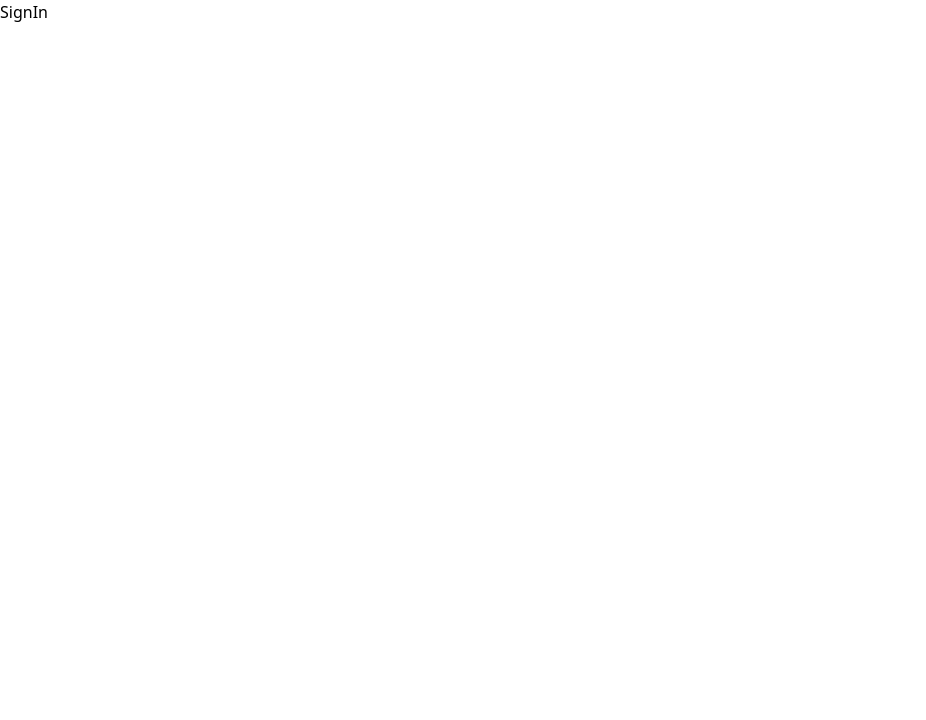
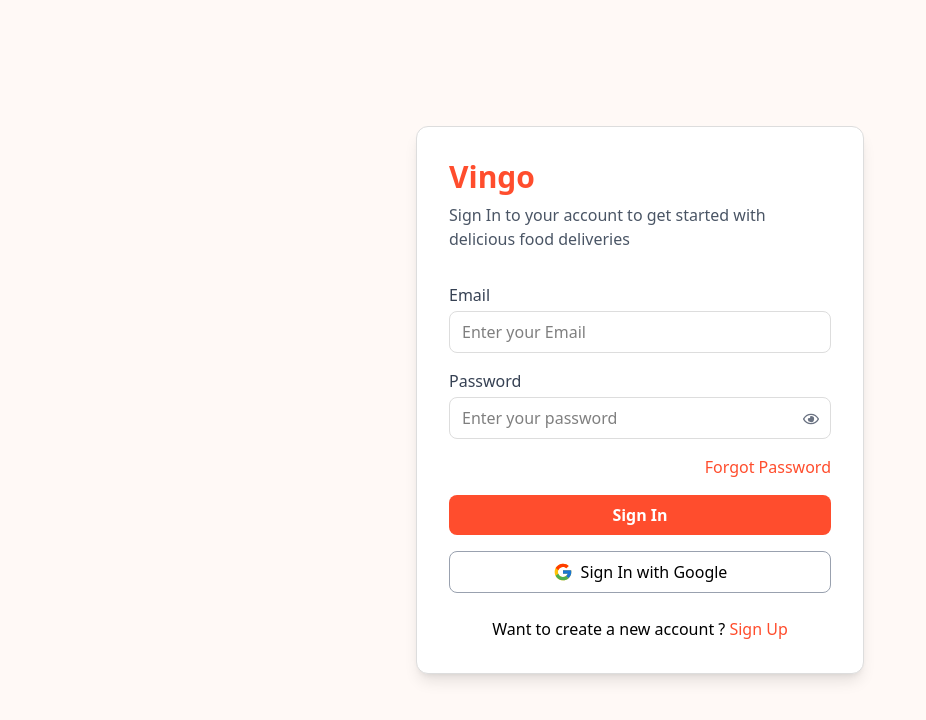
Before and after one commit to singlacodes/realtime-food-ordering-system, a React app in the folder frontend/: page /signin in a window 1280 px wide. Shown: the top 720 px of the page, without its empty margins (0-926 px from the left). Built offline with nearby package versions, Linux system fonts and the light colour scheme; the HTML template or start-up script is replaced by a standard one.

Commit message:
Forgot Password issues rectified

```diff
--- a/frontend/package.json
+++ b/frontend/package.json
@@ -16,6 +16,7 @@
     "react-dom": "^19.2.0",
     "react-icons": "^5.5.0",
     "react-router-dom": "^7.11.0",
+    "react-spinners": "^0.17.0",
     "tailwindcss": "^4.1.18"
   },
   "devDependencies": {
--- a/frontend/src/App.jsx
+++ b/frontend/src/App.jsx
@@ -2,6 +2,7 @@ import React from 'react'
 import { Route, Routes } from 'react-router-dom'
 import SignUp from './pages/SignUp'
 import SignIn from './pages/SignIn'
+import ForgotPassword from './pages/ForgotPassword'
 
 
 export const serverUrl="http://localhost:8000"
@@ -10,6 +11,8 @@ function App() {
     <Routes>
       <Route path='/signup' element={<SignUp/>} />
       <Route path='/signin' element={<SignIn/>} />
+      <Route path='/forgot-password' element={<ForgotPassword/>} />
+
     </Routes>
   )
 }
--- /dev/null
+++ b/frontend/src/pages/ForgotPassword.jsx
@@ -0,0 +1,111 @@
+import axios from 'axios';
+import React, { useState } from 'react'
+import { IoIosArrowRoundBack } from "react-icons/io";
+import { useNavigate } from 'react-router-dom';
+import { serverUrl } from '../App';
+import { ClipLoader } from 'react-spinners';
+function ForgotPassword() {
+  const [step, setStep] = useState(1)
+  const [email,setEmail]=useState("")
+  const [otp,setOtp]=useState("")
+  const [newPassword,setNewPassword]=useState("")
+  const [confirmPassword,setConfirmPassword]=useState("")
+  const [err,setErr]=useState("")
+  const navigate=useNavigate()
+const [loading,setLoading]=useState(false)
+  const handleSendOtp=async () => {
+    setLoading(true)
+    try {
+      const result=await axios.post(`${serverUrl}/api/auth/send-otp`,{email},{withCredentials:true})
+      console.log(result)
+      setErr("")
+      setStep(2)
+      setLoading(false)
+    } catch (error) {
+       setErr(error?.response?.data?.message)
+       setLoading(false)
+    }
+  }
+  const handleVerifyOtp=async () => {
+      setLoading(true)
+    try {
+      const result=await axios.post(`${serverUrl}/api/auth/verify-otp`,{email,otp},{withCredentials:true})
+      console.log(result)
+      setErr("")
+      setStep(3)
+        setLoading(false)
+    } catch (error) {
+        setErr(error?.response?.data?.message)
+          setLoading(false)
+    }
+  }
+  const handleResetPassword=async () => {
+    if(newPassword!=confirmPassword){
+      return null
+    }
+    setLoading(true)
+    try {
+      const result=await axios.post(`${serverUrl}/api/auth/reset-password`,{email,newPassword},{withCredentials:true})
+      setErr("")
+      console.log(result)
+        setLoading(false)
+      navigate("/signin")
+    } catch (error) {
+     setErr(error?.response?.data?.message)
+       setLoading(false)
+    }
+  }
+  return (
+    <div className='flex w-full items-center justify-center min-h-screen p-4 bg-[#fff9f6]'>
+      <div className='bg-white rounded-xl shadow-lg w-full max-w-md p-8'>
+        <div className='flex items-center  gap-4 mb-4'>
+          <IoIosArrowRoundBack size={30} className='text-[#ff4d2d] cursor-pointer' onClick={()=>navigate("/signin")}/>
+          <h1 className='text-2xl font-bold text-center text-[#ff4d2d]'>Forgot Password</h1>
+        </div>
+        {step == 1
+          &&
+          <div>
+ <div className='mb-6'>
+                    <label htmlFor="email" className='block text-gray-700 font-medium mb-1'>Email</label>
+                    <input type="email" className='w-full border-[1px] border-gray-200 rounded-lg px-3 py-2 focus:outline-none  ' placeholder='Enter your Email' onChange={(e)=>setEmail(e.target.value)} value={email} required/>
+                </div>
+                <button className={`w-full font-semibold py-2 rounded-lg transition duration-200 bg-[#ff4d2d] text-white hover:bg-[#e64323] cursor-pointer`} onClick={handleSendOtp} disabled={loading}>
+                {loading?<ClipLoader size={20} color='white'/>:"Send Otp"}
+            </button>
+                 {err && <p className='text-red-500 text-center my-[10px]'>*{err}</p>}
+          </div>}
+
+         {step == 2
+          &&
+          <div>
+ <div className='mb-6'>
+                    <label htmlFor="email" className='block text-gray-700 font-medium mb-1'>OTP</label>
+                    <input type="email" className='w-full border-[1px] border-gray-200 rounded-lg px-3 py-2 focus:outline-none  ' placeholder='Enter OTP' onChange={(e)=>setOtp(e.target.value)} value={otp} required/>
+                </div>
+                <button className={`w-full font-semibold py-2 rounded-lg transition duration-200 bg-[#ff4d2d] text-white hover:bg-[#e64323] cursor-pointer`} onClick={handleVerifyOtp} disabled={loading}>
+                {loading?<ClipLoader size={20} color='white'/>:"Verify"}
+            </button>
+                {err && <p className='text-red-500 text-center my-[10px]'>*{err}</p>}
+          </div>}
+          {step == 3
+          &&
+          <div>
+ <div className='mb-6'>
+                    <label htmlFor="newPassword" className='block text-gray-700 font-medium mb-1'>New Password</label>
+                    <input type="email" className='w-full border-[1px] border-gray-200 rounded-lg px-3 py-2 focus:outline-none  ' placeholder='Enter New Password' onChange={(e)=>setNewPassword(e.target.value)} value={newPassword}/>
+                </div>
+                <div className='mb-6'>
+                    <label htmlFor="ConfirmPassword" className='block text-gray-700 font-medium mb-1'>Confirm Password</label>
+                    <input type="email" className='w-full border-[1px] border-gray-200 rounded-lg px-3 py-2 focus:outline-none  ' placeholder='Confirm Password' onChange={(e)=>setConfirmPassword(e.target.value)} value={confirmPassword} required/>
+                </div>
+                <button className={`w-full font-semibold py-2 rounded-lg transition duration-200 bg-[#ff4d2d] text-white hover:bg-[#e64323] cursor-pointer`} onClick={handleResetPassword} disabled={loading}>
+                {loading?<ClipLoader size={20} color='white'/>:"Reset Password"}
+            </button>
+                {err && <p className='text-red-500 text-center my-[10px]'>*{err}</p>}
+          </div>}
+      </div>
+    </div>
+  )
+}
+
+export default ForgotPassword
--- a/frontend/src/pages/SignIn.jsx
+++ b/frontend/src/pages/SignIn.jsx
@@ -1,9 +1,87 @@
 import React from 'react'
+import { useState } from 'react';
+import { FaRegEye } from "react-icons/fa";
+import { FaRegEyeSlash } from "react-icons/fa";
+import { FcGoogle } from "react-icons/fc";
+import { useNavigate } from 'react-router-dom';
+import ClipLoader from "react-spinners/ClipLoader";
+
+import axios from "axios"
+import { serverUrl } from '../App';
 
 function SignIn() {
-  return (
-    <div>SignIn</div>
-  )
+    const primaryColor = "#ff4d2d";
+    const hoverColor = "#e64323";
+    const bgColor = "#fff9f6";
+    const borderColor = "#ddd";
+    const [showPassword, setShowPassword] = useState(false)
+    const navigate=useNavigate()
+    const [email,setEmail]=useState("")
+    const [password,setPassword]=useState("")
+    const [err,setErr]=useState("")
+    const [loading,setLoading]=useState(false)
+     const handleSignIn=async () => {
+        setLoading(true)
+        try {
+            const result=await axios.post(`${serverUrl}/api/auth/signin`,{
+                email,password
+            },{withCredentials:true})
+            setErr("")
+            setLoading(false)
+            navigate("/");
+        } catch (error) {
+           setErr(error?.response?.data?.message)
+           setLoading(false)
+        }
+     }
+      const handleGoogleAuth = () => {
+        // Logic to be added later
+        console.log("Google Auth Button Clicked");
+    }
+    return (
+        <div className='min-h-screen w-full flex items-center justify-center p-4' style={{ backgroundColor: bgColor }}>
+            <div className={`bg-white rounded-xl shadow-lg w-full max-w-md p-8 border-[1px] `} style={{
+                border: `1px solid ${borderColor}`
+            }}>
+                <h1 className={`text-3xl font-bold mb-2 `} style={{ color: primaryColor }}>Vingo</h1>
+                <p className='text-gray-600 mb-8'> Sign In to your account to get started with delicious food deliveries
+                </p>
+
+
+                {/* email */}
+
+                <div className='mb-4'>
+                    <label htmlFor="email" className='block text-gray-700 font-medium mb-1'>Email</label>
+                    <input type="email" className='w-full border rounded-lg px-3 py-2 focus:outline-none ' placeholder='Enter your Email' style={{ border: `1px solid ${borderColor}` }} onChange={(e)=>setEmail(e.target.value)} value={email} required/>
+                </div>
+                {/* password*/}
+
+                <div className='mb-4'>
+                    <label htmlFor="password" className='block text-gray-700 font-medium mb-1'>Password</label>
+                    <div className='relative'>
+                        <input type={`${showPassword ? "text" : "password"}`} className='w-full border rounded-lg px-3 py-2 focus:outline-none pr-10' placeholder='Enter your password' style={{ border: `1px solid ${borderColor}` }} onChange={(e)=>setPassword(e.target.value)} value={password} required/>
+
+                        <button className='absolute right-3 cursor-pointer top-[14px] text-gray-500' onClick={() => setShowPassword(prev => !prev)}>{!showPassword ? <FaRegEye /> : <FaRegEyeSlash />}</button>
+                    </div>
+                </div>
+                <div className='text-right mb-4 cursor-pointer text-[#ff4d2d] font-medium' onClick={()=>navigate("/forgot-password")}>
+                  Forgot Password
+                </div>
+
+
+            <button className={`w-full font-semibold py-2 rounded-lg transition duration-200 bg-[#ff4d2d] text-white hover:bg-[#e64323] cursor-pointer`} onClick={handleSignIn} disabled={loading}>
+                {loading?<ClipLoader size={20} color='white'/>:"Sign In"}
+            </button>
+      {err && <p className='text-red-500 text-center my-[10px]'>*{err}</p>}
+
+            <button className='w-full mt-4 flex items-center justify-center gap-2 border rounded-lg px-4 py-2 transition cursor-pointer duration-200 border-gray-400 hover:bg-gray-100' onClick={handleGoogleAuth}>
+<FcGoogle size={20}/>
+<span>Sign In with Google</span>
+            </button>
+            <p className='text-center mt-6 cursor-pointer' onClick={()=>navigate("/signup")}>Want to create a new account ?  <span className='text-[#ff4d2d]'>Sign Up</span></p>
+            </div>
+        </div>
+    )
 }
 
 export default SignIn
```
Also changed, not shown: 1 other file (tests, documents, lock files or other folders).
